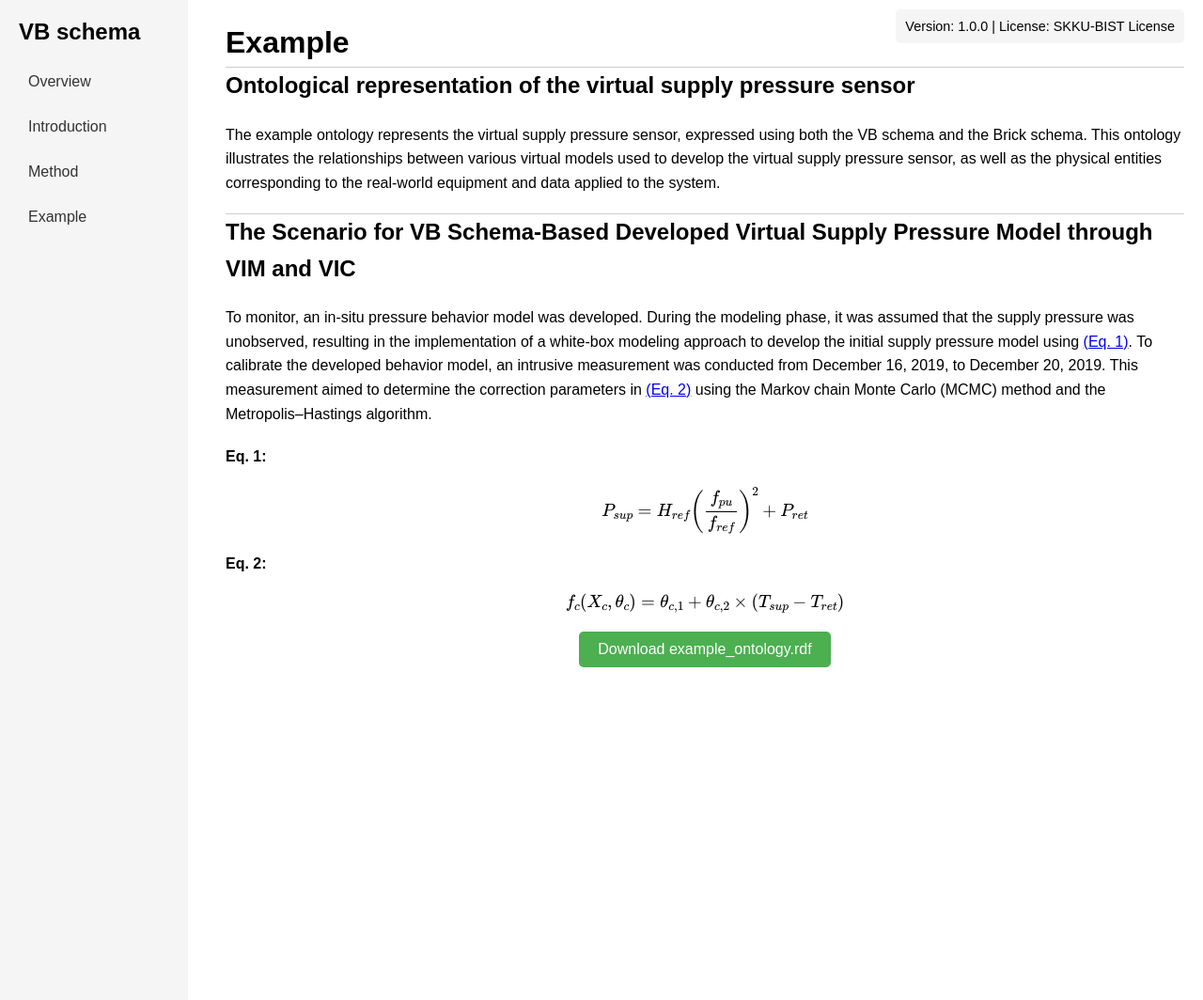
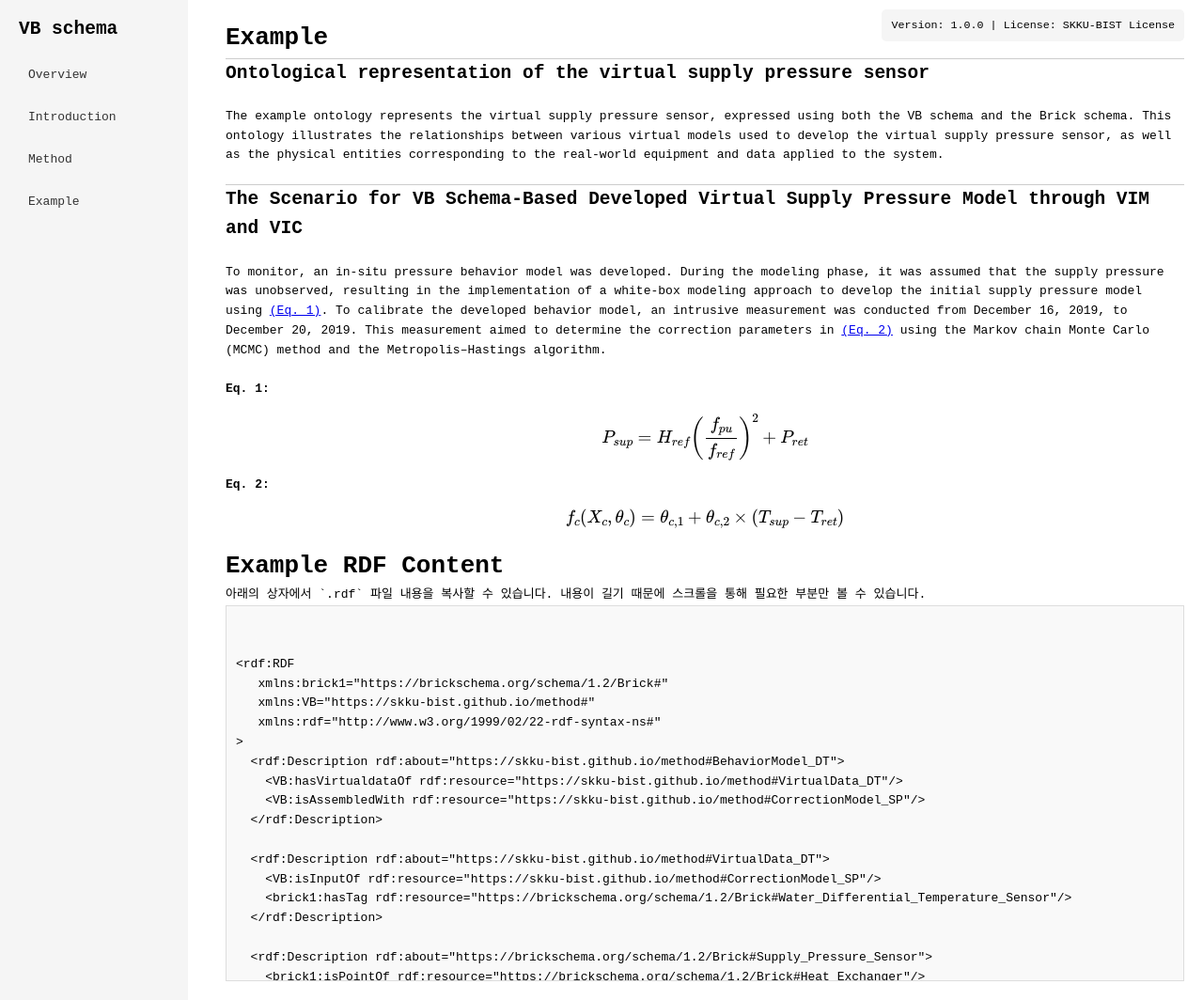
Before and after one commit to SKKU-BIST/SKLU-BIST.github.io, a Jekyll site: the page built from example.md, in a window 1280 px wide. Shown: the whole page at 94% size. Built offline with Jekyll 4.4.1, drawn with Linux system fonts in a browser that asks for light colours; some of the changed text lies outside the part shown.

Commit message:
Update example.md

```diff
--- a/example.md
+++ b/example.md
@@ -37,14 +37,45 @@ To monitor, an in-situ pressure behavior model was developed. During the modelin
 <p class="spaced">
 </p>
 
-<p align="center">
-    <a href="https://raw.githubusercontent.com/skku-bist/skku-bist/main/assets/example_ontology.rdf" download="example_ontology.rdf">
-        <button style="padding: 10px 20px; font-size: 16px; background-color: #4CAF50; color: white; border: none; border-radius: 5px;">
-            Download example_ontology.rdf
-        </button>
-    </a>
-</p>
+# Example RDF Content
 
+<p>아래의 상자에서 `.rdf` 파일 내용을 복사할 수 있습니다. 내용이 길기 때문에 스크롤을 통해 필요한 부분만 볼 수 있습니다.</p>
+
+<div style="border: 1px solid #ddd; padding: 10px; background-color: #f9f9f9; overflow: auto; max-height: 400px; white-space: pre;">
+<?xml version="1.0" encoding="utf-8"?>
+&lt;rdf:RDF
+   xmlns:brick1="https://brickschema.org/schema/1.2/Brick#"
+   xmlns:VB="https://skku-bist.github.io/method#"
+   xmlns:rdf="http://www.w3.org/1999/02/22-rdf-syntax-ns#"
+&gt;
+  &lt;rdf:Description rdf:about="https://skku-bist.github.io/method#BehaviorModel_DT"&gt;
+    &lt;VB:hasVirtualdataOf rdf:resource="https://skku-bist.github.io/method#VirtualData_DT"/&gt;
+    &lt;VB:isAssembledWith rdf:resource="https://skku-bist.github.io/method#CorrectionModel_SP"/&gt;
+  &lt;/rdf:Description&gt;
+
+  &lt;rdf:Description rdf:about="https://skku-bist.github.io/method#VirtualData_DT"&gt;
+    &lt;VB:isInputOf rdf:resource="https://skku-bist.github.io/method#CorrectionModel_SP"/&gt;
+    &lt;brick1:hasTag rdf:resource="https://brickschema.org/schema/1.2/Brick#Water_Differential_Temperature_Sensor"/&gt;
+  &lt;/rdf:Description&gt;
+
+  &lt;rdf:Description rdf:about="https://brickschema.org/schema/1.2/Brick#Supply_Pressure_Sensor"&gt;
+    &lt;brick1:isPointOf rdf:resource="https://brickschema.org/schema/1.2/Brick#Heat_Exchanger"/&gt;
+  &lt;/rdf:Description&gt;
+
+  <!-- 이하 생략 -->
+
+  &lt;rdf:Description rdf:about="https://skku-bist.github.io/method#DistanceModel_SP"&gt;
+    &lt;VB:estimates rdf:resource="https://skku-bist.github.io/method#CorrectionModel_SP"/&gt;
+    &lt;brick1:hasTag rdf:resource="https://brickschema.org/schema/1.2/Brick#Supply_Pressure_Sensor"/&gt;
+  &lt;/rdf:Description&gt;
+&lt;/rdf:RDF&gt;
+</div>
+
+<style>
+    div {
+        font-family: monospace;
+    }
+</style>
 
 
 <style>
```
